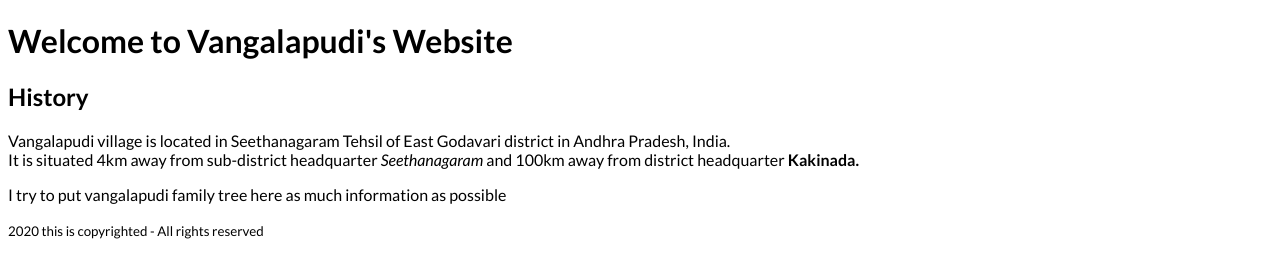
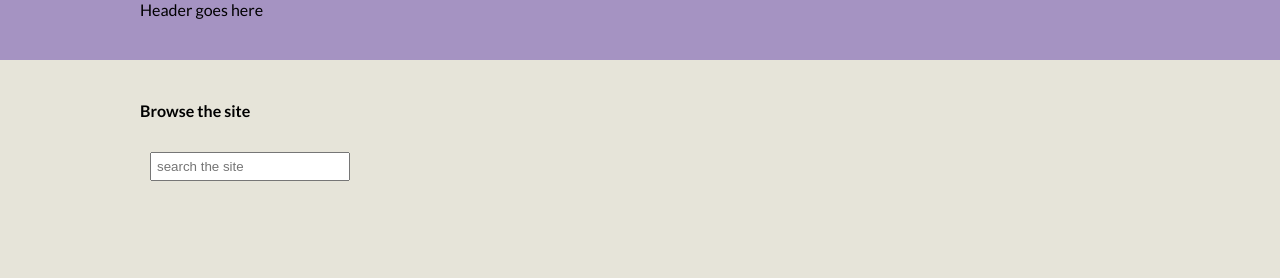
Before and after one commit to prasad9v/vangalapudi, a plain HTML site: page index.html in a window 1280 px wide. Drawn offline with Linux system fonts and the light colour scheme.

Commit message:
header, margins, style added

```diff
--- a/index.html
+++ b/index.html
@@ -3,27 +3,70 @@
 
 <head>
     <meta charset="UTF-8">
-    <meta name="author" content="prasad" >
+    <meta name="author" content="prasad">
     <meta name="viewport" content="width=device-width, initial-scale=1.0">
-    <link href="https://fonts.googleapis.com/css2?family=Lato:ital,wght@0,300;0,400;0,700;1,300;1,400;1,700&display=swap" rel="stylesheet">
+    <link
+        href="https://fonts.googleapis.com/css2?family=Lato:ital,wght@0,300;0,400;0,700;1,300;1,400;1,700&display=swap"
+        rel="stylesheet">
     <link rel="stylesheet" href="site.css">
     <title>Welcome to Vangalapudi's website</title>
 </head>
 
 <body>
+    <header id="main-header">
+        <nav>
+
+            Header goes here
+        </nav>
+
+    </header>
+
+    <div id="container">
+
+    <aside id="leftmenu">
+        <header>
+            <h4>Browse the site</h4>
+        </header>
+
+        <input type="search" class="searchbox" placeholder="search the site">
+    </aside>
 
 
-    <h1>Welcome to Vangalapudi's Website</h1>
 
-    <h2>History</h2>
 
-    <p>Vangalapudi village is located in Seethanagaram Tehsil of East Godavari district in Andhra Pradesh, India.<br> It is situated 4km away from sub-district headquarter <i>Seethanagaram</i> and 100km away from district headquarter <b>Kakinada.</b></p>
 
-    <p>I try to put vangalapudi family tree here as much information as possible</p>
 
-    <small>2020 this is copyrighted - All rights reserved</small>
 
+
+</div>
 
 </body>
 
 </html>
+
+<!--
+
+     <header></header>
+
+
+    <main>
+        <h1>Welcome to Vangalapudi's Website</h1>
+
+        <h2>History</h2>
+
+        <img src="images/proud.jpg" alt="vangalapudi" height="400" width="700">
+
+        <p>Vangalapudi village is located in Seethanagaram Tehsil of East Godavari district in Andhra Pradesh,
+            India.<br> It is situated 4km away from sub-district headquarter <i>Seethanagaram</i> and 100km away from
+            district headquarter <b>Kakinada.</b></p>
+
+        <p>I try to put vangalapudi family tree here as much information as possible</p>
+
+    </main>
+
+    <footer>
+
+        <small>2020 this is copyrighted - All rights reserved</small>
+
+    </footer>
+-->
--- a/site.css
+++ b/site.css
@@ -1,3 +1,34 @@
 body{
     font-family: 'Lato', sans-serif;
+
+    margin:0px auto;
+    background-color: #e6e4d9;
 }
+
+#main-header{
+    background-color: #a593c2;
+
+}
+
+nav{
+    height:60px;
+    width:1000px;
+    margin:0 auto 20px;
+}
+
+#container{
+    width:1000px;
+    margin:0 auto;
+}
+
+#leftmenu{
+    width:30%;
+    float:left;
+    margin-bottom:20px;
+}
+
+.searchbox{
+    padding:5px;
+    margin:10px 10px;
+    width:200px;
+}
```
Also changed, not shown: images/proud.jpg (added).
